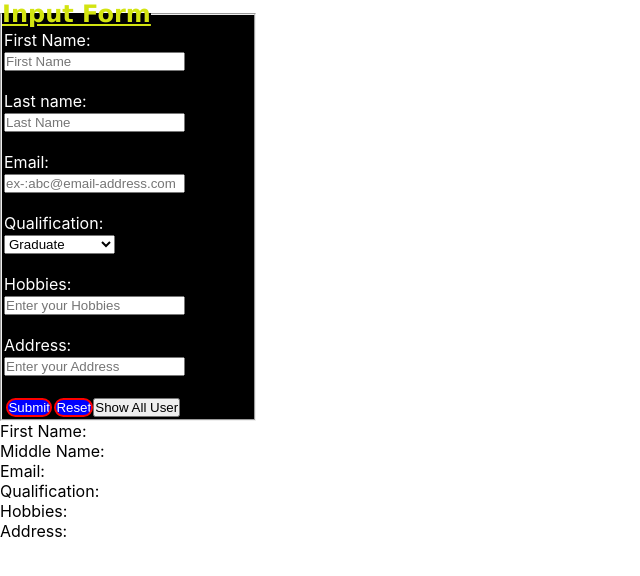
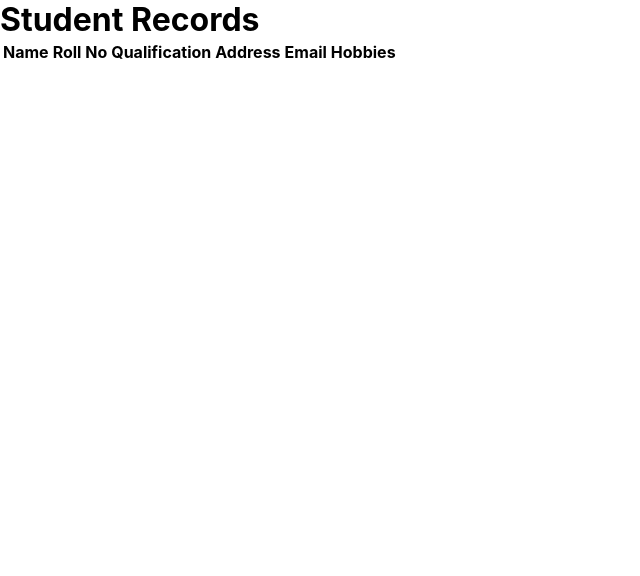
Before and after one commit to muzammilHussain01/Demofirst-, a React (Create React App) app: page /students in a window 1280 px wide. Shown: the top 576 px of the page, without its empty margins (0-640 px from the left). Built offline with nearby package versions, Linux system fonts and the light colour scheme.

Commit message:
Task completed

```diff
--- a/package.json
+++ b/package.json
@@ -13,6 +13,7 @@
     "react": "^18.2.0",
     "react-dom": "^18.2.0",
     "react-redux": "^9.1.0",
+    "react-router-dom": "^6.22.1",
     "react-scripts": "5.0.1",
     "redux": "^5.0.1",
     "web-vitals": "^2.1.4"
--- a/src/App.js
+++ b/src/App.js
@@ -1,30 +1,29 @@
-import React, { useState } from "react";
-import ReduxTask from "./WebPage/ReduxTask";
-import Reducer from "./WebPage/reducreHook/Reducer";
-import Page1 from "./WebPage/useContax/Page1";
-import Page5 from "./WebPage/useContax/Page5";
-import Header from "./WebPage/FullPage/Header";
-import Card from "./WebPage/FullPage/Card";
-import Footer from "./WebPage/FullPage/Footer";
+import React from "react";
+
+import { StudentDataPage } from "./Component/StudentDataPage";
+import StudentsPage from "./Component/StudentsPage";
 import Form from "./Component/Form";
 
-const App = () => {
-  /* const [divVisible, setDivVisible] = useState(true);
+import { createBrowserRouter, RouterProvider } from "react-router-dom";
+const router = createBrowserRouter([
+  {
+    path: "/",
+    element: <Form />,
+  },
+  {
+    path: "/students",
+    element: <StudentsPage />,
+  },
+]);
 
-  const toggleDiv = () => {
-    setDivVisible(!divVisible);
-    <WebPage toggleDiv={toggleDiv} />
-      <Products divVisible={divVisible} />
-  };*/
+function App() {
   return (
-    <>
-      {/*
-      <Header />
-      <Card />
-      <Footer />*/}
-      <Form />
-    </>
+    <div className="App">
+      <StudentDataPage>
+        <RouterProvider router={router} />
+      </StudentDataPage>
+    </div>
   );
-};
+}
 
 export default App;
--- /dev/null
+++ b/src/Component/StudentDataPage.jsx
@@ -0,0 +1,25 @@
+import React, { createContext, useState, useEffect } from "react";
+import StudentsPage from "./StudentsPage";
+
+const Student = createContext();
+
+const StudentDataPage = () => {
+  const [studentRecords, setStudentRecords] = useState([]);
+
+  useEffect(() => {
+    const storedStudentRecords = Object.keys(localStorage).map((key) =>
+      JSON.parse(localStorage.getItem(key))
+    );
+
+    //console.log(storedStudentRecords);
+    setStudentRecords(storedStudentRecords);
+  }, []);
+
+  return (
+    <Student.Provider value={{ studentRecords }}>
+      <StudentsPage />
+    </Student.Provider>
+  );
+};
+//console.log(StudentContext);
+export { Student, StudentDataPage };
--- /dev/null
+++ b/src/Component/StudentDetail.jsx
@@ -0,0 +1,16 @@
+import React from "react";
+
+const StudentDetail = (props) => {
+  return (
+    <>
+      <td>{props.fname}</td>
+      <td>{props.mname}</td>
+      <td>{props.Qualification}</td>
+      <td>{props.address}</td>
+      <td>{props.email}</td>
+      <td>{props.hobbies}</td>
+    </>
+  );
+};
+
+export default StudentDetail;
--- /dev/null
+++ b/src/Component/StudentsPage.jsx
@@ -0,0 +1,41 @@
+import React, { useContext } from "react";
+import { Student } from "./StudentDataPage";
+import StudentDetail from "./StudentDetail";
+
+const StudentsPage = () => {
+  const { studentRecords } = useContext(Student);
+
+  return (
+    <>
+      <h1>Student Records</h1>
+      <table>
+        <thead>
+          <tr>
+            <th>Name</th>
+            <th>Roll No</th>
+            <th>Qualification</th>
+            <th>Address</th>
+            <th>Email</th>
+            <th>Hobbies</th>
+          </tr>
+        </thead>
+        <tbody>
+          {studentRecords.map((info) => (
+            <tr>
+              <StudentDetail
+                fname={info.fname}
+                mname={info.mname}
+                Qualification={info.Qualification}
+                address={info.address}
+                email={info.email}
+                hobbies={info.hobbies}
+              />
+            </tr>
+          ))}
+        </tbody>
+      </table>
+    </>
+  );
+};
+
+export default StudentsPage;
```
Also changed, not shown: 1 other file (tests, documents, lock files or other folders).
